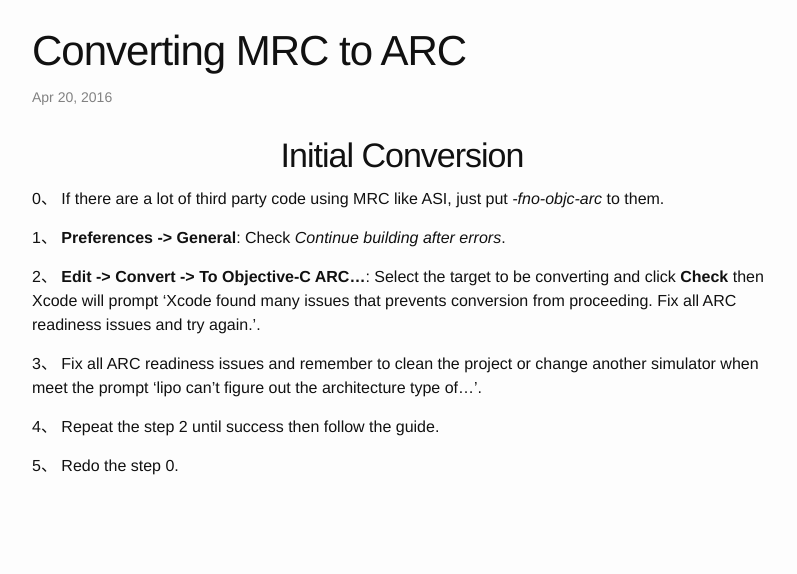
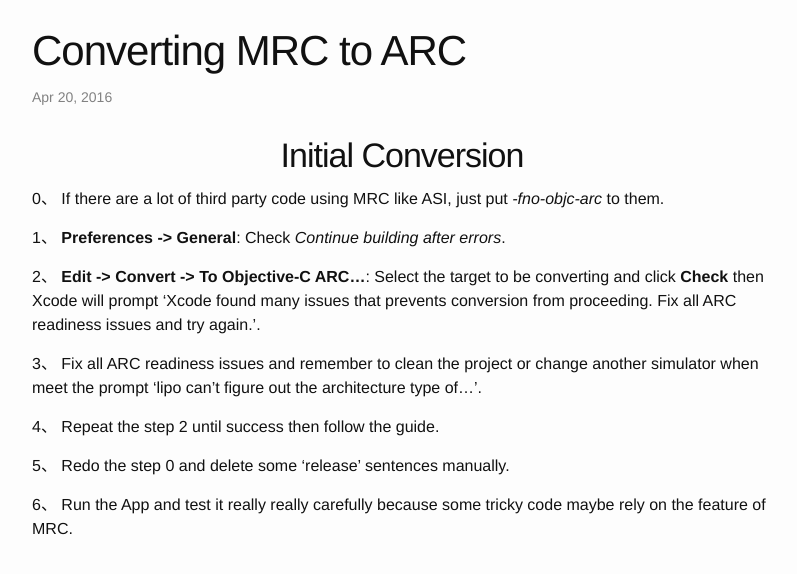
Before and after one commit to GeekRRK/GeekRRK.github.io, a Jekyll site: the page built from _posts/2016-04-20-Converting MRC to ARC.md, in a window 1280 px wide. Shown: the top 574 px of the page, without its empty margins (238-1035 px from the left). Built offline with Jekyll 4.4.1, drawn with Linux system fonts in a browser that asks for light colours.

Commit message:
Update Converting MRC to ARC

```diff
--- a/_posts/2016-04-20-Converting MRC to ARC.md
+++ b/_posts/2016-04-20-Converting MRC to ARC.md
@@ -15,4 +15,6 @@
 
 4、 Repeat the step 2 until success then follow the guide.
 
-5、 Redo the step 0.
+5、 Redo the step 0 and delete some 'release' sentences manually.
+
+6、 Run the App and test it really really carefully because some tricky code maybe rely on the feature of MRC.
```
